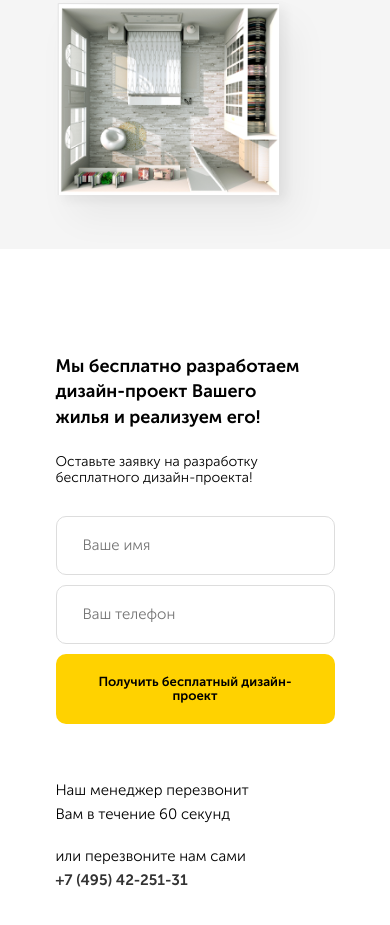
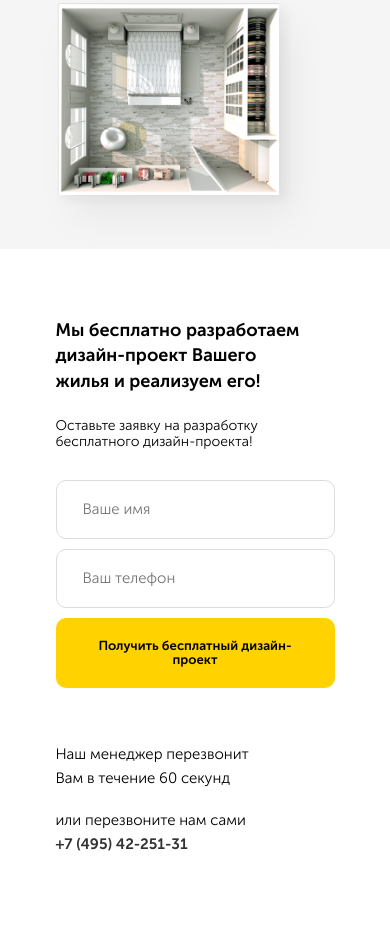
Before and after one commit to shenmue73/repair, a plain HTML site: page index.html in a window 390 px wide. Shown: the part 509-1434 px from the top of the page. Drawn offline with Linux system fonts and the light colour scheme.

Commit message:
Падинги в адаптиве подпарвил

```diff
--- a/sass/blocks/_offer.sass
+++ b/sass/blocks/_offer.sass
@@ -76,6 +76,7 @@
 
 @media (max-width: 768px)
   .offer
+    padding: 54px 0
     background: #fff
     &-block
       width: 100%
```
Also changed, not shown: css/style.css.
